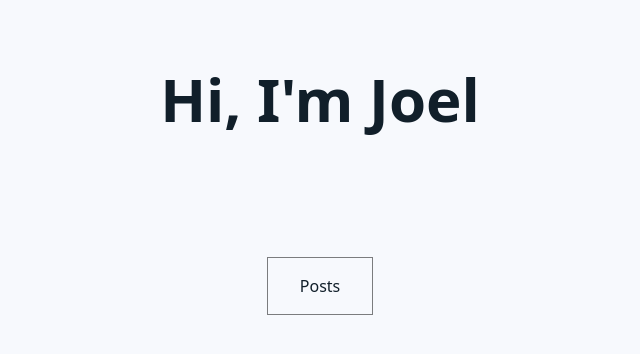
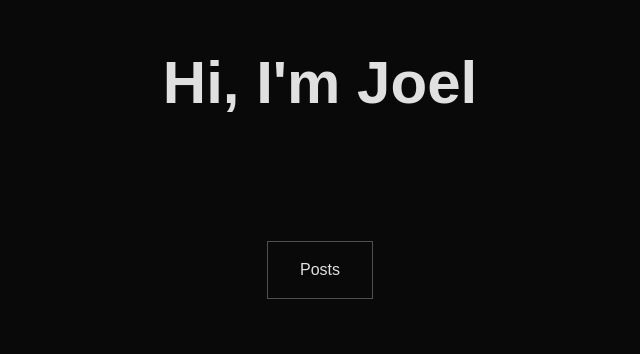
Before and after one commit to jtpotato/jtpotato.github.io, a Next.js app: page / in a window 1280 px wide. Shown: the part 224-578 px from the top of the page, without its empty margins (320-960 px from the left). Built offline with nearby package versions, Linux system fonts and the light colour scheme.

Commit message:
update styling again

```diff
--- a/src/app/Header.tsx
+++ b/src/app/Header.tsx
@@ -1,4 +1,4 @@
-"use client"
+"use client";
 
 import { ArrowLeft, Home } from "lucide-react";
 import Link from "next/link";
@@ -11,16 +11,10 @@ function Header() {
   return (
     <>
       <div className="">
-        <header className="w-screen flex flex-col items-center">
-          <div className="p-6 rounded-md flex flex-row justify-evenly max-w-lg w-full">
-            <button onClick={goBack}>
-              <ArrowLeft />
-            </button>
-            <Link href="/">
-              <Home />
-            </Link>
-          </div>
-          <div className="h-[1px] bg-white/20 max-w-3xl w-full"></div>
+        <header className="w-screen fixed top-0 left-0 flex justify-center p-4 backdrop-blur-md border-b border-lines/10">
+          <Link href="/">
+            <Home />
+          </Link>
         </header>
       </div>
     </>
--- a/src/app/globals.css
+++ b/src/app/globals.css
@@ -13,5 +13,5 @@
 @tailwind utilities;
 
 body {
-  @apply bg-background text-text
+  @apply bg-background text-text;
 }
--- a/src/app/layout.tsx
+++ b/src/app/layout.tsx
@@ -1,5 +1,6 @@
 import type { Metadata } from 'next'
 import './globals.css'
+import Background from '@/lib/background/Background'
 
 export const metadata: Metadata = {
   title: 'jtpotato',
@@ -13,8 +14,9 @@ export default function RootLayout({
 }) {
   return (
     <html lang="en">
-      <body className='p-4'>
+      <body className=''>
         {children}
+        <Background />
       </body>
     </html>
   )
--- a/src/app/page.tsx
+++ b/src/app/page.tsx
@@ -7,7 +7,7 @@ export default function Home() {
         <div className="flex flex-col items-center">
           <h1 className="text-6xl font-bold">Hi, I&apos;m Joel</h1>
           <div className="h-32"></div>
-          <div className="border border-black/50 p-4 px-8">
+          <div className="border border-lines p-4 px-8">
           <Link href="/posts">Posts</Link>
           </div>
 
--- a/src/app/posts/PostPreview.tsx
+++ b/src/app/posts/PostPreview.tsx
@@ -1,7 +1,7 @@
 import Post from "@/lib/posts/TPost";
 import Description from "./Description";
 import Link from "next/link";
-import { ArrowRight } from "lucide-react";
+import { ArrowRight, ArrowUpRight } from "lucide-react";
 import PostReadPercentage from "@/lib/posts/PostReadPercentage";
 
 type PostPreviewProps = {
@@ -12,17 +12,19 @@ function PostPreview({ post }: PostPreviewProps) {
   return (
     <div>
       <Link href={`/posts/${post.slug}`}>
-        <div className="border border-black/50 p-4">
+        <div className="border border-lines p-4">
           <p className="font-bold text-3xl">{post.title}</p>
           <p className="">{post.published.toDateString()}</p>
         </div>
 
-        <div className="flex items-stretch border-b border-l border-r border-black/50">
-          <div className="flex items-center space-x-4 border-r p-4 border-black/50">
-            <p>Read Now</p>
-            <ArrowRight />
+        <div className="flex items-stretch border-b border-l border-r border-lines">
+          <div className="border-r p-4 border-lines">
+            <div className="flex items-center">
+              <p>Read Now</p>
+              <ArrowUpRight />
+            </div>
           </div>
-          <div className="p-4 text-text/70">
+          <div className="p-4 text-text-secondary">
             <PostReadPercentage slug={post.slug} />
           </div>
         </div>
--- a/src/app/posts/[slug]/markdown_styles.css
+++ b/src/app/posts/[slug]/markdown_styles.css
@@ -27,7 +27,7 @@
 }
 
 .md > * > code {
-  @apply bg-secondary font-mono;
+  @apply font-mono;
 }
 
 .md > ul {
--- a/src/app/posts/[slug]/page.tsx
+++ b/src/app/posts/[slug]/page.tsx
@@ -52,7 +52,7 @@ function PostPage({ params }: { params: { slug: string } }) {
           </div>
 
           <h1 className="text-4xl sm:text-6xl font-bold my-4">{post?.title}</h1>
-          <div className="p-4 border-black/50 border-y my-4">
+          <div className="p-4 border-lines border-y my-4">
             <p className="m-0 font-mono">Published: {post?.published.toDateString()}</p>
             <p className="m-0 font-mono">Edited: {post?.edited.toDateString()}</p>
           </div>
--- a/src/app/posts/page.tsx
+++ b/src/app/posts/page.tsx
@@ -1,4 +1,5 @@
 import GetPosts from "../../lib/posts/Posts";
+import Header from "../Header";
 import Description from "./Description";
 import PostPreview from "./PostPreview";
 
@@ -6,8 +7,9 @@ function Posts() {
   return (
     <>
       <div className="flex justify-center">
-        <main className="py-4 max-w-3xl w-full">
-          <h1 className="text-2xl font-bold py-4">Recent Posts</h1>
+        <main className="p-4 max-w-3xl w-full">
+          <Header />
+          <h1 className="text-2xl font-bold py-4 mt-12">Recent Posts</h1>
           <div className="flex flex-col mt-4 space-y-8">
             {GetPosts().map((post) => (
               <PostPreview post={post} key={post.title} />
--- /dev/null
+++ b/src/lib/background/Background.css
@@ -0,0 +1,3 @@
+.background {
+    background-image: radial-gradient(circle at var(--mouse-x) var(--mouse-y), #2c2c0385 0%, transparent 50%);
+}
--- /dev/null
+++ b/src/lib/background/Background.tsx
@@ -0,0 +1,24 @@
+"use client"
+
+import { useEffect, useRef, useState } from "react";
+import "./Background.css"
+
+function Background() {
+    const backgroundRef = useRef<HTMLDivElement>(null);
+
+    useEffect(() => {
+        const handleMouseMove = (e: MouseEvent) => {
+            backgroundRef.current!.style.setProperty(`--mouse-x`,  `${e.clientX}px`);
+            backgroundRef.current!.style.setProperty(`--mouse-y`,  `${e.clientY}px`);
+        }
+
+        window.addEventListener("mousemove", handleMouseMove);
+        return () => window.removeEventListener("mousemove", handleMouseMove);
+    }, [])
+
+    return (<>
+        <div className="w-screen h-screen fixed top-0 -z-50 background" ref={backgroundRef}></div>
+    </>);
+}
+
+export default Background;
--- a/tailwind.config.ts
+++ b/tailwind.config.ts
@@ -9,20 +9,15 @@ const config: Config = {
   ],
   theme: {
     extend: {
-      backgroundImage: {
-        'gradient-radial': 'radial-gradient(var(--tw-gradient-stops))',
-        'gradient-conic':
-          'conic-gradient(from 180deg at 50% 50%, var(--tw-gradient-stops))',
-      },
       colors: {
-        'text': '#111f2a',
-        'background': '#f7f9fd',
-        'primary': '#cadcfc',
-        'secondary': '#b4c7e9',
-        'accent': '#1355c9',
+        'text': '#e0e0e0',
+        'background': '#090909',
+        'accent': '#f9f9f9',
+        'text-secondary': '#707070',
+        'lines': '#505050'
        },
       fontFamily: {
-        sans: ['Noto Sans', 'sans-serif'],
+        sans: ['sans-serif'],
       }
     },
   },
```
